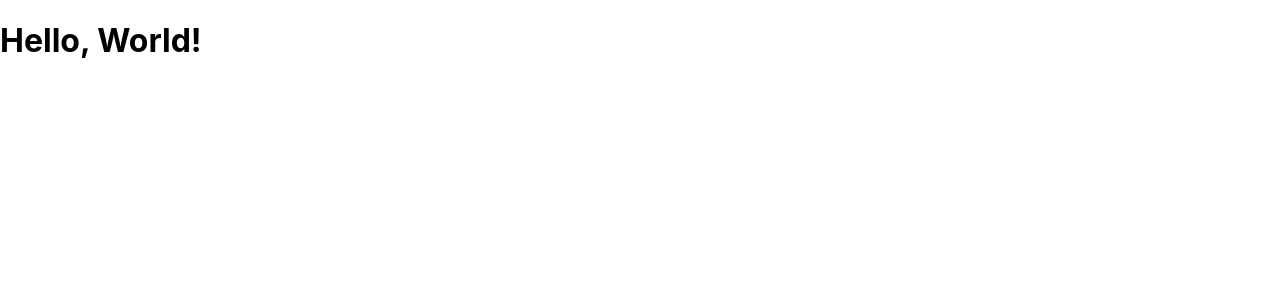
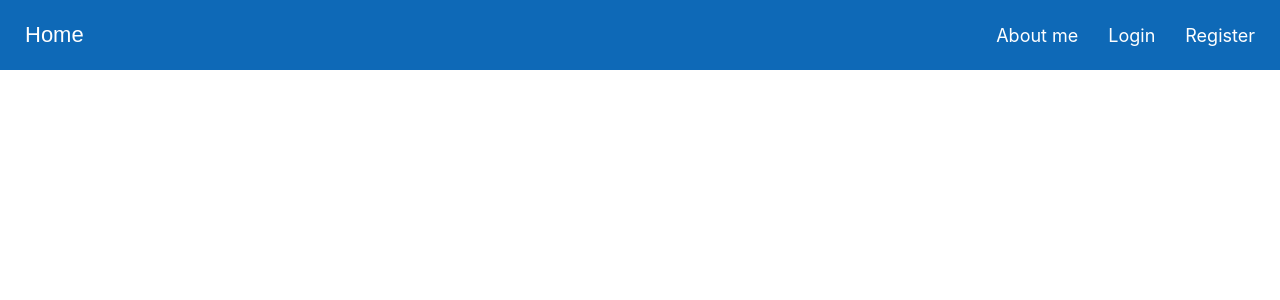
Before and after one commit to MinhHiepPHAM/backend_projects, a React (Create React App) app in the folder react/frontend_stock/: page / in a window 1280 px wide. Shown: the top 300 px of the page. Built offline with nearby package versions, Linux system fonts and the light colour scheme; no server answers.

Commit message:
creat home bar

```diff
--- a/react/frontend_stock/src/Home.js
+++ b/react/frontend_stock/src/Home.js
@@ -1,5 +1,6 @@
 import React, { useState, useEffect } from 'react';
 import axios from 'axios';
+import Navbar from './custom_tag/Navbar';
 
 function Home() {
     const [data, setData] = useState('');
@@ -15,7 +16,7 @@ function Home() {
 
   return (
     <div>
-      <h1>Hello, World!</h1>
+      <Navbar />
       {data.period}
     </div>
   );
--- /dev/null
+++ b/react/frontend_stock/src/css/navbar.css
@@ -0,0 +1,52 @@
+* {
+    padding: 0;
+    margin: 0;
+    box-sizing: border-box;
+}
+
+ul {
+    list-style: none;
+}
+
+a {
+    text-decoration: none;
+    color: white;
+    font-size: 18px;
+}
+
+a:hover {
+    background-color: #4494df;
+    padding: 10px;
+    border-radius: 8px;
+
+}
+
+.navbar {
+    background-color: #0e69b7;
+    padding: 10px 25px;
+    display: flex;
+    justify-content: space-between;
+    align-items: center;
+    gap: 40px;
+    min-height: 70px;
+}
+
+
+  /* logo  */
+.logo {
+    font-size: 22px;
+    font-family: Arial, Helvetica, sans-serif;
+}
+.logo:hover {
+    font-size: 25px;
+    /* font-family: Arial, Helvetica, sans-serif; */
+}
+
+
+  /* ul  */
+.navMenu {
+    display: flex;
+    justify-content: space-between;
+    align-items: center;
+    gap: 30px;
+}
--- /dev/null
+++ b/react/frontend_stock/src/custom_tag/Navbar.jsx
@@ -0,0 +1,40 @@
+import { useState } from 'react'
+import '../css/navbar.css'
+
+function Navbar() {
+    const [isActive, setIsActive] = useState(false)
+
+    const toggleActive = () => {
+        setIsActive(!isActive);
+    };
+
+    const disable = () => {
+        setIsActive(false);
+    };
+
+    return (
+        <div className='App'>
+            <header className='App-header'>
+                <nav className='navbar'>
+                    <a href='#home' className='logo'> Home </a>
+                    <ul className='navMenu'>
+                        <li onClick={disable}>
+                            <a href='#aboutMe' className='navLink'>About me</a>
+                        </li>
+                        <li onClick={disable}>
+                            <a href='#login' className='navLink'>Login</a>
+                        </li>
+                        <li onClick={disable}>
+                            <a href='#register' className='navLink'>Register</a>
+                        </li>
+                    </ul>
+                </nav>
+
+            </header>
+
+        </div>
+    );
+
+}
+
+export default Navbar;
```
